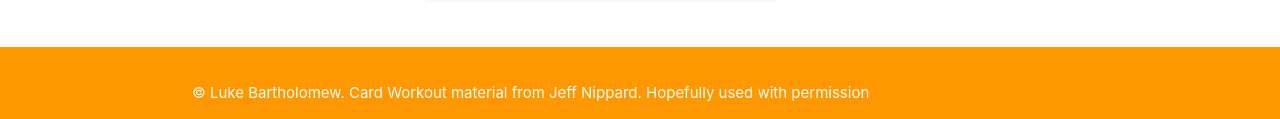
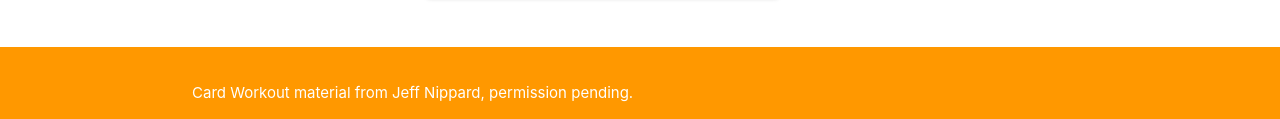
Before and after one commit to lukesbart/cards, a plain HTML site: page index.html in a window 1280 px wide. Shown: the part 753-872 px from the top of the page. Drawn offline with nearby package versions, Linux system fonts and the light colour scheme.

Commit message:
Update footer notice

```diff
--- a/index.html
+++ b/index.html
@@ -94,7 +94,7 @@
       <div class="container">
         <div class="section">
           <div class="valign-wrapper">
-            <span>&copy; Luke Bartholomew. Card Workout material from Jeff Nippard. Hopefully used with permission</span>
+            <span>Card Workout material from Jeff Nippard, permission pending.</span>
           </div>
         </div>
       </div>
```
